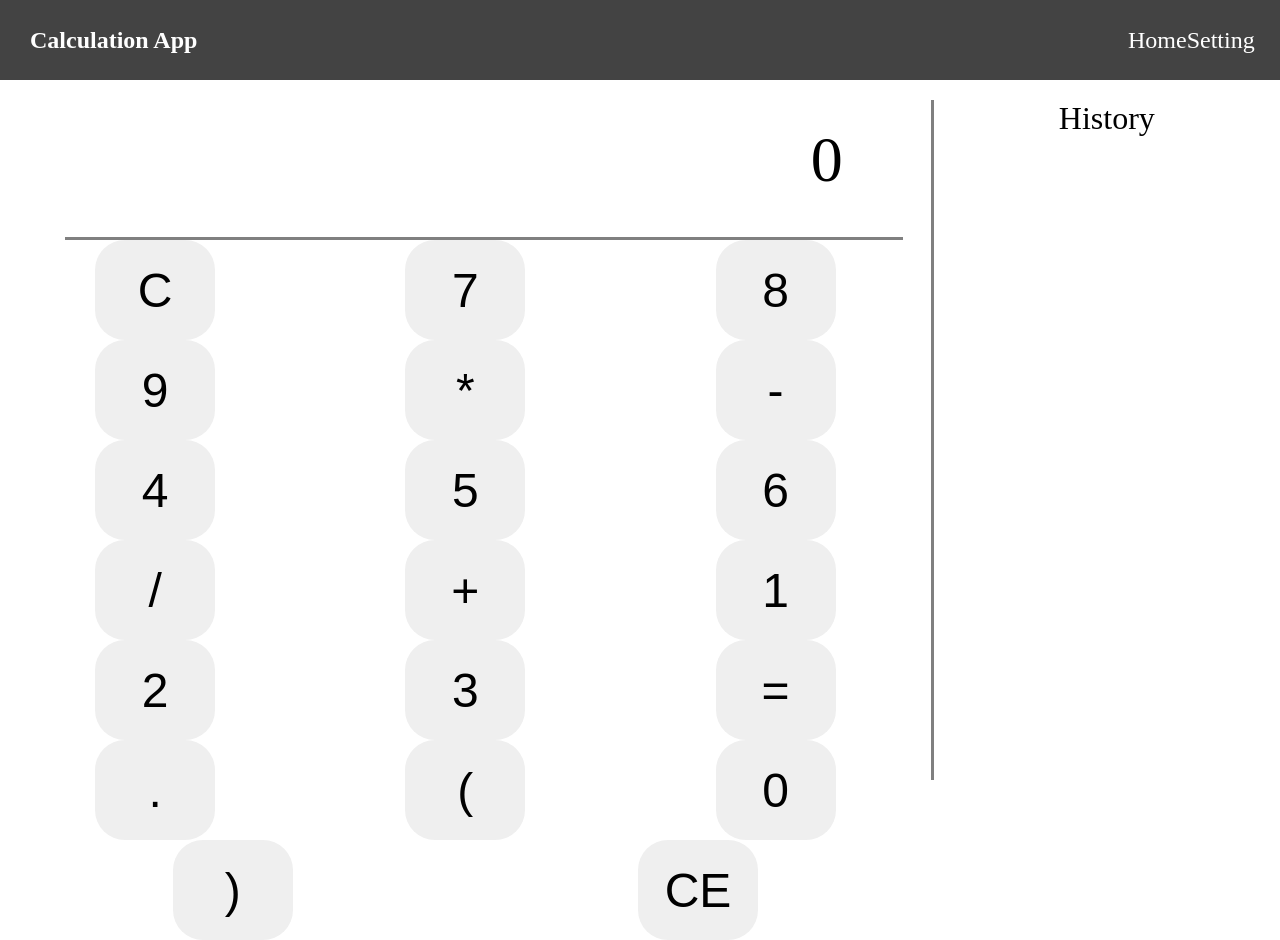
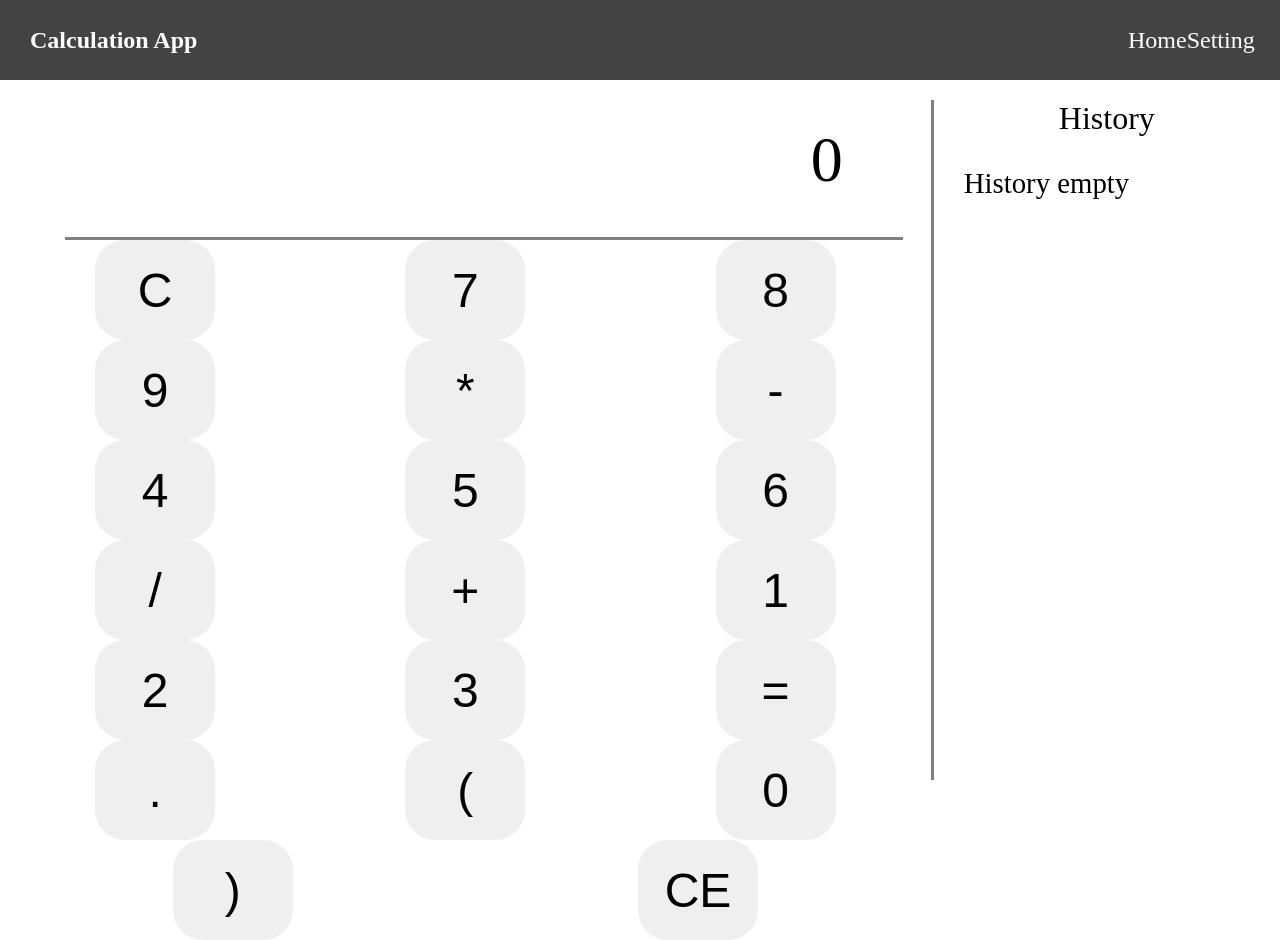
Before and after one commit to Dima311994/Calculation, a React (Create React App) app: page / in a window 1280 px wide. Built offline with nearby package versions, Linux system fonts and the light colour scheme.

Commit message:
feat: added history logic

```diff
--- a/src/components/calculator/Calculator.jsx
+++ b/src/components/calculator/Calculator.jsx
@@ -41,16 +41,20 @@ export default class Calculator extends Component {
           res: output + value,
           out: output + value,
           isZero: false,
-          operation: [...this.state.out, ...value].join(""),
+          operation: [...this.state.out, ...value] /* .join("") */,
         });
-
-        localStorage.setItem("operation", JSON.stringify(this.state.operation));
     }
     console.log(this.state.operation);
-	console.log(this.state.arr);
+    console.log(this.state.arr);
   };
   componentDidMount() {
-    this.setState({ operation: JSON.parse(localStorage.getItem("operation")) });
+    this.setState({ operation: JSON.parse(localStorage.getItem(`operation`)) });
+  }
+  componentDidUpdate() {
+    localStorage.setItem(
+      `operation${localStorage.length}`,
+      JSON.stringify(this.state.operation)
+    );
   }
   render() {
     return (
--- a/src/components/history/History.jsx
+++ b/src/components/history/History.jsx
@@ -1,12 +1,28 @@
 import React, { Component } from "react";
 
 export default class History extends Component {
+  render() {
+    let arr = [];
 
-  render() {
+    if (localStorage.length > 0) {
+      let keys = Object.keys(localStorage);
+      for (let key of keys) {
+		console.log('key - ',key)
+        arr.push(`${localStorage.getItem(key)}`.replace(/[^+/*-\d]/g, ""));
+      }
+
+    }
+    console.log(arr);
     return (
       <div className="history-cont">
         <p className="history-title">History</p>
-        <div className="history-operation">{this.props.history}</div>
+        <div className="history-operation">
+          {localStorage.length > 0
+            ? arr.map((i, index) => {
+                return <div key={index}>{i}</div>;
+              })
+            : "History empty"}
+        </div>
       </div>
     );
   }
```
